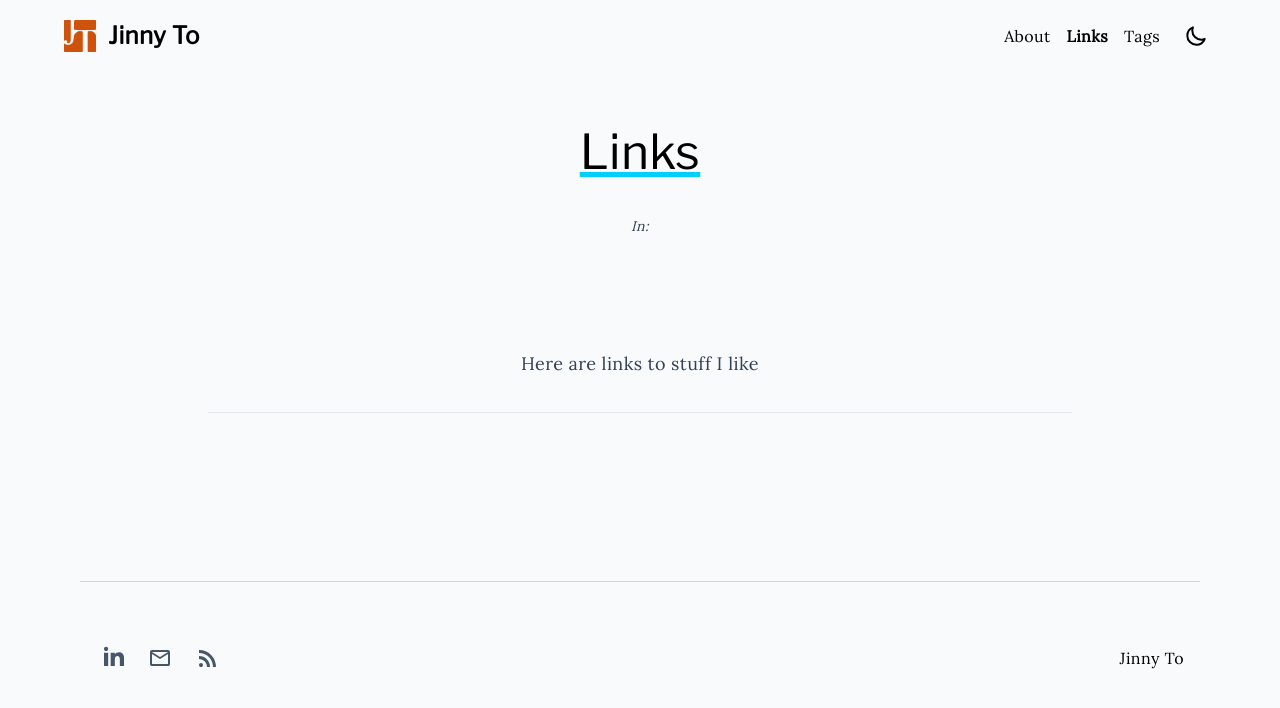
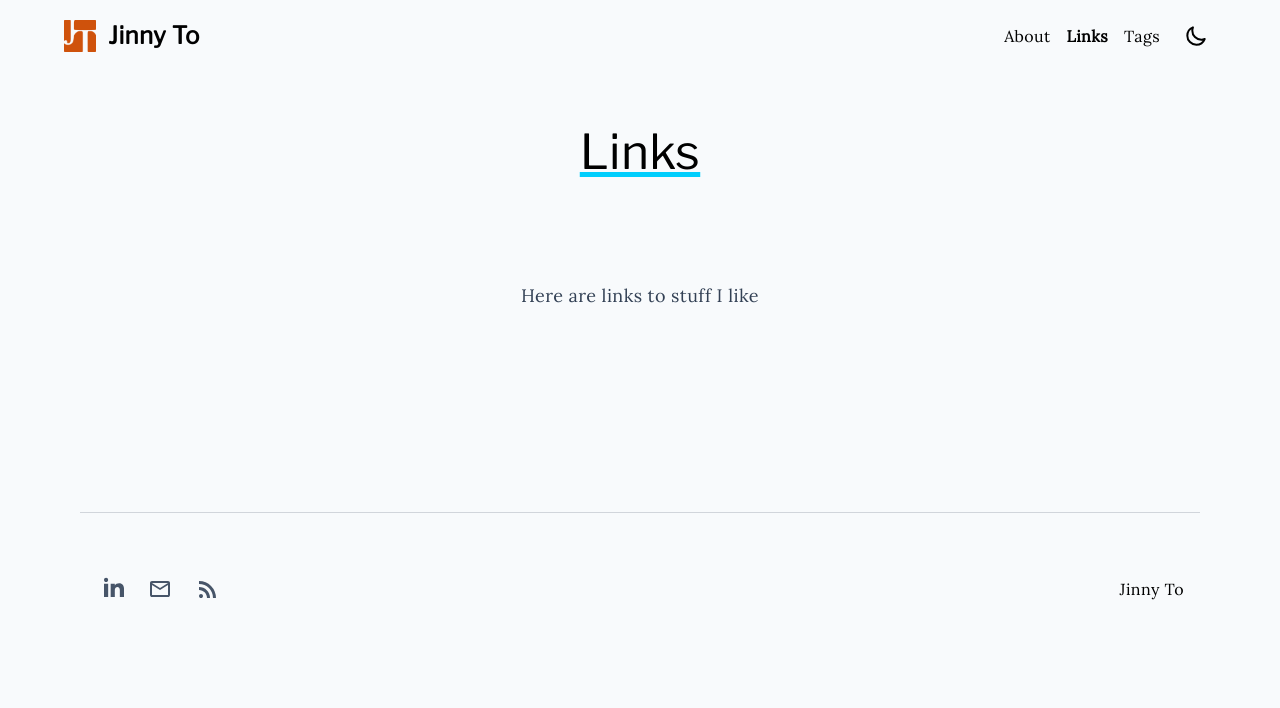
Before and after one commit to jinnyto/jinnyto.github.io, a Jekyll site: the page built from links.md, in a window 1280 px wide. Shown: the top 708 px of the page. Built offline with Jekyll 4.4.1, drawn with Linux system fonts in a browser that asks for light colours.

Commit message:
updated page layout to remove tags and useless post stuff

```diff
--- a/_layouts/page.html
+++ b/_layouts/page.html
@@ -2,8 +2,19 @@
 layout: base
 ---
 
-<div class="flex justify-center py-4 md:py-8">
-  <article class="text-center prose md:prose-lg prose-p:font-extralight prose-headings:font-light prose-slate dark:prose-invert">
-  {{ content }}
-  </article>
+<div class="flex justify-center md:pt-8 w-full md:w-4/5 mx-auto fadeIn">
+  <div class="flex flex-col md:flex-row items-center">
+      <h1 class="text-2xl md:text-4xl xl:text-5xl text-center py-6 md:p-6">{{page.title}}</h1>
+  </div>
 </div>
+
+<div class="mx-auto py-4 md:py-12 fadeIn">
+  <div class="flex justify-center pb-4 md:pb-8">
+    <article class="prose md:prose-lg prose-p:font-extralight prose-headings:font-light prose-slate dark:prose-invert prose-img:mx-auto prose-img:w-2/3">
+      <!-- {{ content }} Below includes both content and anchor headings-->
+      <img src="{{ page.image | relative_url }}" alt="">
+      {% include anchor_headings.html html=content anchorBody="#" %}
+    </article>
+  </div>
+
+{% include new-window-fix.html %}
```
Also changed, not shown: about.md (+1 -1 lines), links.md (+1 -1 lines).
